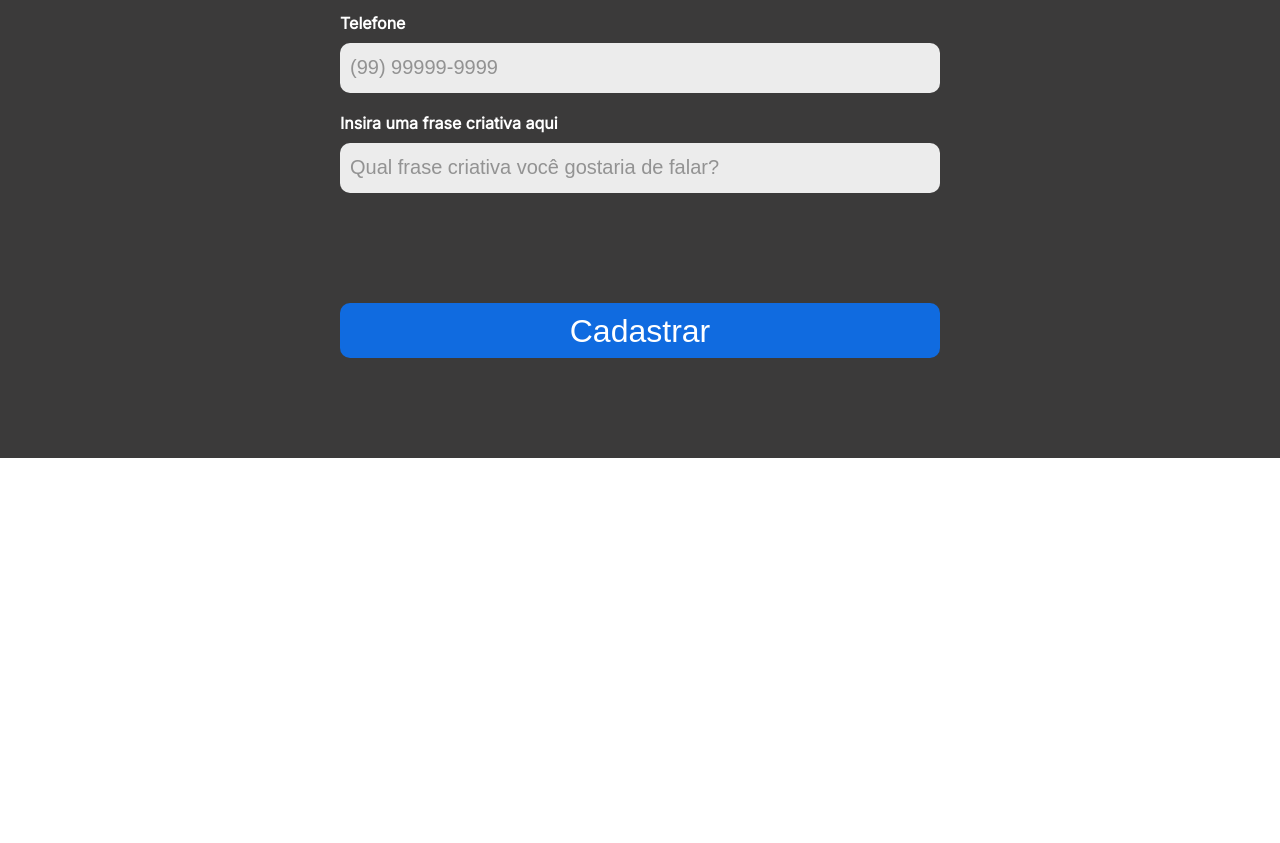
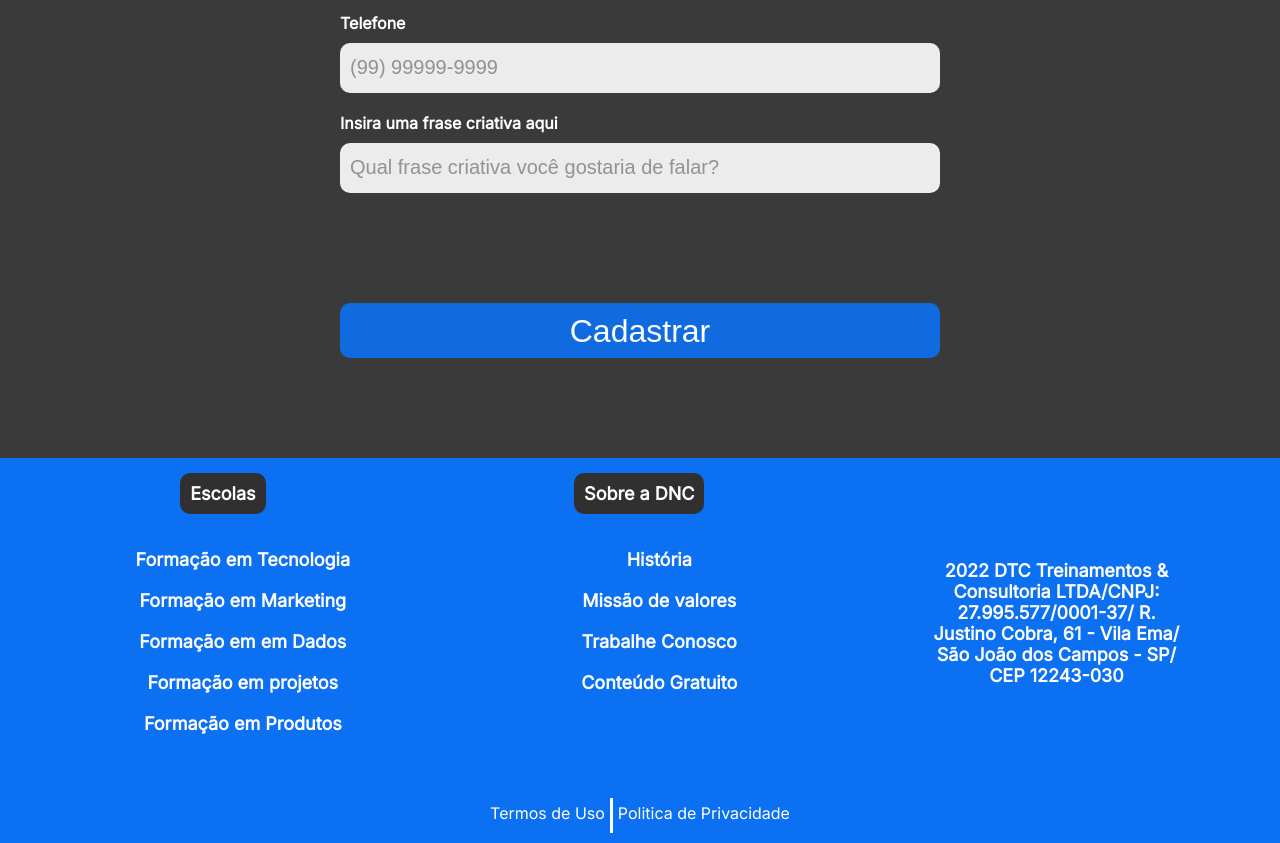
Before and after one commit to CyberAri/Repositorio-teste, a plain HTML site: page index.html in a window 1280 px wide. Shown: the part 1083-1926 px from the top of the page. Before the commit the page ends 1541 px from the top, so only its background shows below. Drawn offline with Linux system fonts and the light colour scheme.

Commit message:
Continuação da estilização
Adicionando Media query

```diff
--- a/index.html
+++ b/index.html
@@ -71,6 +71,60 @@
 
         </form>
     </section>
+    <footer>
+
+        <div class="linha1">
+            <nav>
+                <h5>Escolas</h5>
+                <ul>
+                    <li>
+                       <a href="">Formação em Tecnologia</a>
+                    </li>
+                    <li>
+                        <a href="">Formação em Marketing</a>
+                     </li>
+                     <li>
+                         <a href="">Formação em em Dados</a>
+                     </li>
+                     <li>
+                        <a href="">Formação em projetos</a>
+                     </li>
+                     <li>
+                        <a href="">Formação em Produtos</a>
+                     </li>
+
+                </ul>
+            </nav>
+            <nav>
+                  <h5>Sobre a DNC</h5>
+                  <ul>
+                    <li>
+                        <a href="">História</a>
+                    </li>
+                    <li>
+                         <a href="">Missão de valores</a>
+                    </li>
+                    <li>
+                         <a href="">Trabalhe Conosco</a>
+                    </li>
+                    <li>
+                         <a href="">Conteúdo Gratuito</a>
+                    </li>
+                  </ul>
+            </nav>
+            <div class="endereco">
+                2022 DTC Treinamentos & Consultoria LTDA/CNPJ: 27.995.577/0001-37/ R. Justino Cobra, 61 - Vila Ema/ São João dos Campos - SP/ CEP 12243-030
+
+            </div>
+
+        </div>
+        <div class="linha2">
+            <a href="">Termos de Uso</a>
+            <a href="">Politica de Privacidade</a>
+
+        </div>
+
+    </footer>
 
 </body>
 </html>
--- a/stilo.css
+++ b/stilo.css
@@ -15,7 +15,7 @@ body{
       margin: 0px; /* margem externa */
       padding: 0px; /* margem inerna*/
 
-      background: linear-gradient(180deg,blue 55%, rgb(59, 58, 58) 60%);
+      background: linear-gradient(180deg,blue 30%, rgb(59, 58, 58) 40%);
 
       background: linear-gradient(180deg, rgba(12, 112, 242, 0.5) 19.91%, rgba(12, 112, 242, 0) 24,84%), #303030;
       background-repeat: no-repeat;
@@ -132,9 +132,11 @@ form input{
     padding: 10px;
     background-color: rgba(255, 255, 255, 0.9);
 }
+
 form label{
     margin: 10px 0px 10px 0px;
 }
+
 form input::placeholder{
     color: rgba(57, 57, 57, 0.5);
 }
@@ -150,6 +152,7 @@ form input::placeholder{
 input[type="checkbox"]{
     transform: scale(1.7);
 }
+
 input[type="submit"]{
     background-color: rgba(12, 112, 242, 0.9);
     width: 100%;
@@ -160,3 +163,141 @@ input[type="submit"]{
     box-shadow: opx 6px 4px rgba(12, 112, 242, 0.25);
     cursor: pointer;
 }
+
+footer{
+    width: 100%;
+    background-color: var(--azul-dnc);
+}
+
+footer .linha1{
+    display: flex;
+    justify-content: space-around;
+    align-items: center;
+}
+
+footer ul{
+    list-style: none;
+    margin: 0px;
+    font-family: var(--fonte-padrao);
+    font-size: 25px;
+}
+
+footer nav{
+    display: flex;
+    flex-direction: column;
+    align-items: center;
+    height: 330px;
+}
+
+footer h5{
+    text-align: center;
+    color: white;
+    font-weight: 800;
+    font-size: 18px;
+    font-family: var(--fonte-padrao);
+    background-color: var(--preto-dnc);
+    border-radius: 10px;
+
+    padding: 10px 10px 10px 10px;
+    margin: 15px;
+
+}
+
+footer ul li{
+    text-align: center;
+    color: white;
+    font-weight: 600;
+    font-size: 18px;
+    font-family:var(--fonte-padrao) ;
+    margin: 20px 0px 20px 0px;
+}
+footer ul li a{
+    color: white;
+    text-decoration: none;
+}
+
+footer ul li a:hover{
+    color:var(--cinza-hover);
+}
+
+footer .endereco{
+    font-weight: 600;
+    font-size: 18px;
+    font-family:var(--fonte-padrao) ;
+    color: white;
+    text-align: center;
+    width: 20%;
+
+}
+
+footer .linha2{
+    height: 35px;
+    display: flex;
+    justify-content: center;
+    margin: 0px;
+    padding: 10px;
+
+}
+
+footer .linha2 a{
+    font-family: var(--fonte-padrao);
+    font-s ize: 18px;
+    font-weight: 600px;
+    color: white;
+    text-decoration: none;
+    padding: 5px;
+}
+
+footer .linha2 a:first-child{
+    border-right: 3px solid white;
+}
+
+footer .linha2 a:hover{
+    color: var(--cinza-hover);
+}
+
+@media only screen and (max-width: 600px){
+
+    #principal{
+        flex-direction: column;
+    }
+
+    #menu{
+        flex-direction: column;
+        width: 100%;
+        margin: 0px;
+    }
+
+    #menu a{
+        display: flex;
+        align-items: center;
+        height: 50px;
+
+    }
+    #principal button{
+        width: 100%;
+        margin: 0px;
+    }
+    /* section*/
+
+    Section h1{
+        font-size: 38px;
+    }
+    section h2{
+        font-size: 28px;
+        padding-right: 15px;
+        padding-left: 15px;
+    }
+
+    form{
+        width: 95%;
+        font-size: 20px;
+    }
+
+    .checkbox-intens{
+        font-size: 17px;
+    }
+
+
+
+}
```
